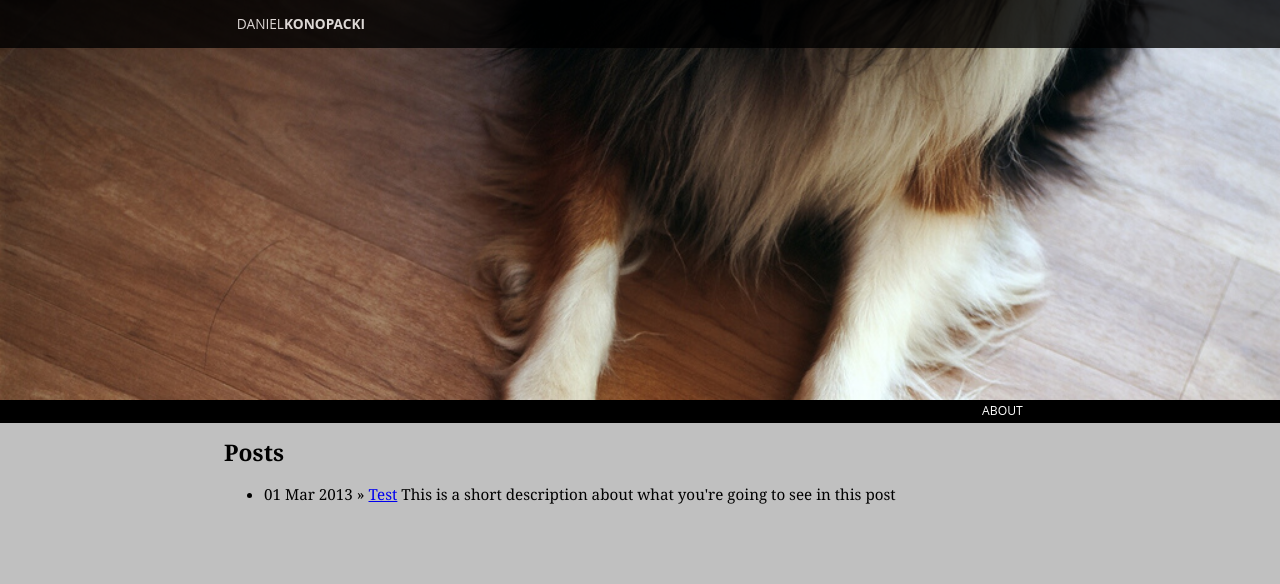
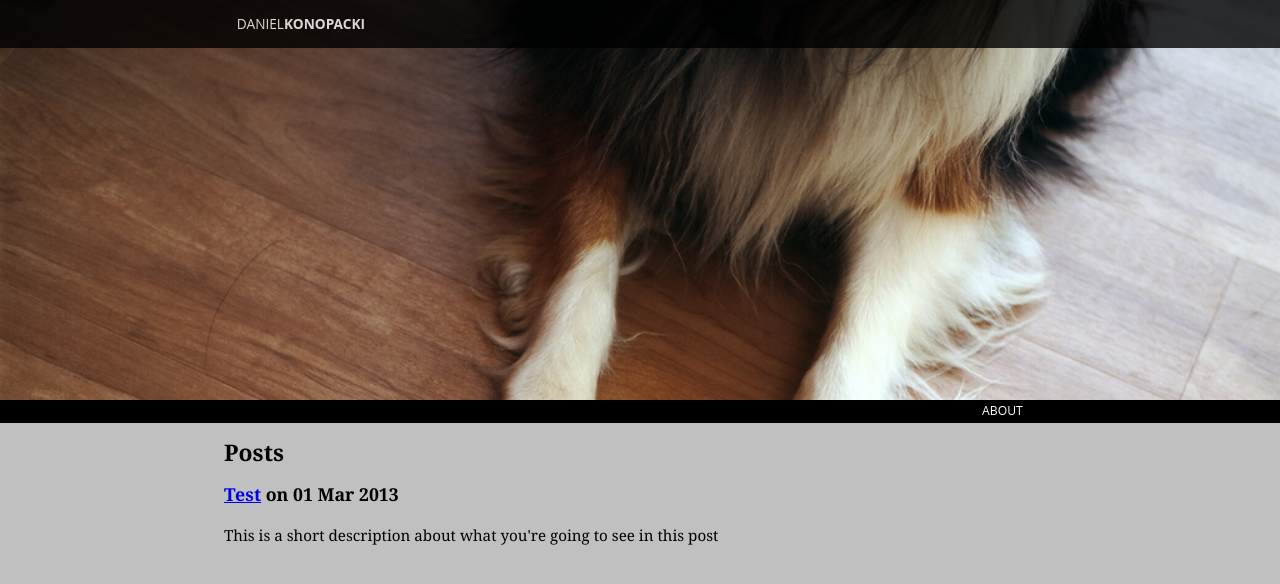
Before and after one commit to danielkonopacki/danielkonopacki.github.com, a Jekyll site: the page built from index.html, in a window 1280 px wide. Shown: the top 584 px of the page. Built offline with Jekyll 4.4.1, drawn with Linux system fonts in a browser that asks for light colours; Markdown is read by kramdown in place of the engine named in the settings.

Commit message:
CSS updates

```diff
--- a/index.html
+++ b/index.html
@@ -5,9 +5,12 @@ title: Home
 
 <div id="home">
   <h2>Posts</h2>
-  <ul class="posts">
+  <div class="posts">
     {% for post in site.posts %}
-      <li></span>{{ post.date | date_to_string }}</span> &raquo; <a href="{{ post.url }}">{{ post.title }}</a> {{ post.description }}</li>
+      <div class="post-blurb">
+        <h3><a href="{{ post.url }}">{{ post.title }}</a> on {{ post.date | date_to_string }}</h3>
+        <div>{{ post.description }}</div>
+      </div>
     {% endfor %}
-  </ul>
+  </div>
 </div>
```
Also changed, not shown: 2 other files.
